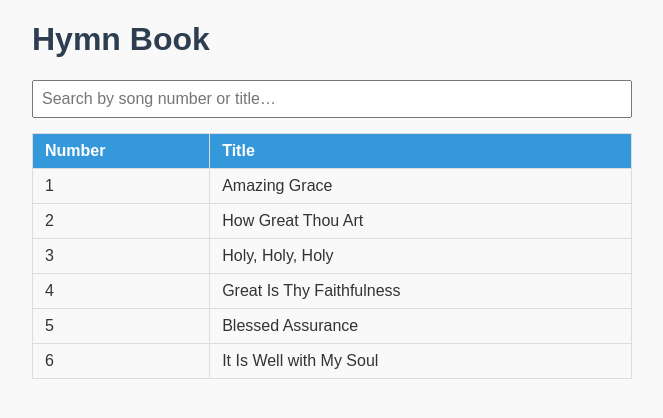
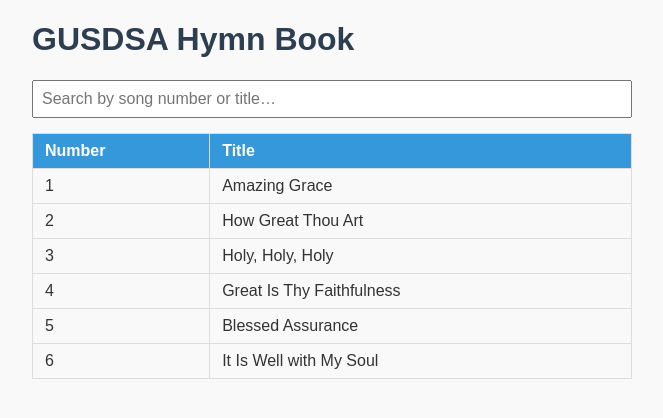
Before and after one commit to steelfreak/Hymnal-pwa, a plain HTML site: page index.html in a window 1280 px wide. Shown: the whole page, without its empty margins (308-971 px from the left). Drawn offline with Linux system fonts and the light colour scheme.

Commit message:
Update index.html
Changed Title

```diff
--- a/index.html
+++ b/index.html
@@ -90,7 +90,7 @@
 <body>
 
 <div id="indexPage" role="main" aria-label="Hymn Index Page">
-  <h1>Hymn Book</h1>
+  <h1>GUSDSA Hymn Book</h1>
   <input type="search" id="searchInput" placeholder="Search by song number or title…" aria-label="Search hymns" />
   <table id="hymnTable" aria-label="Table of hymns">
     <thead>
```
